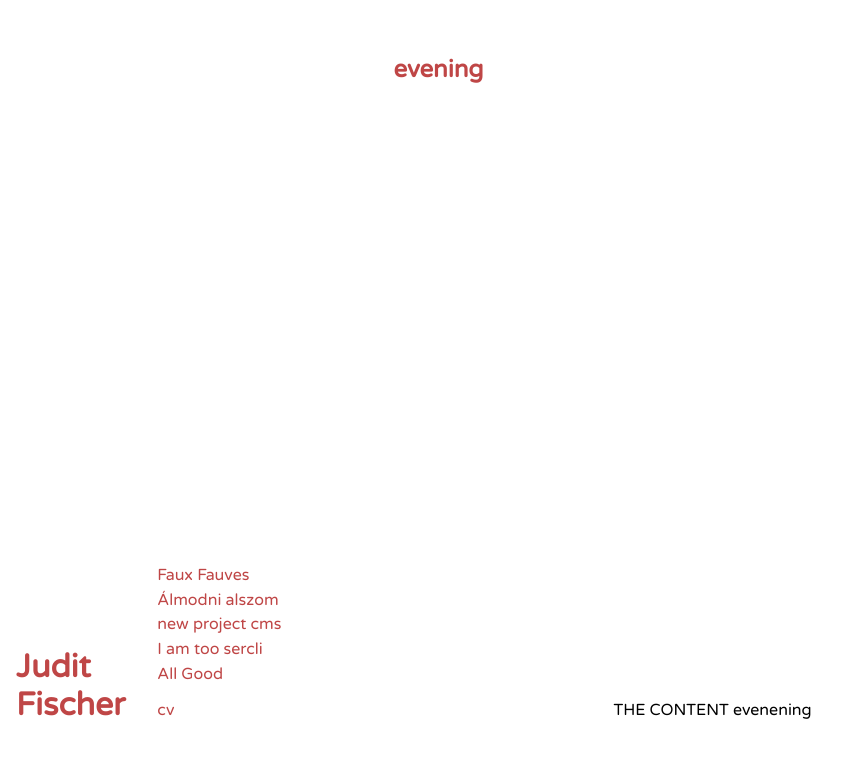
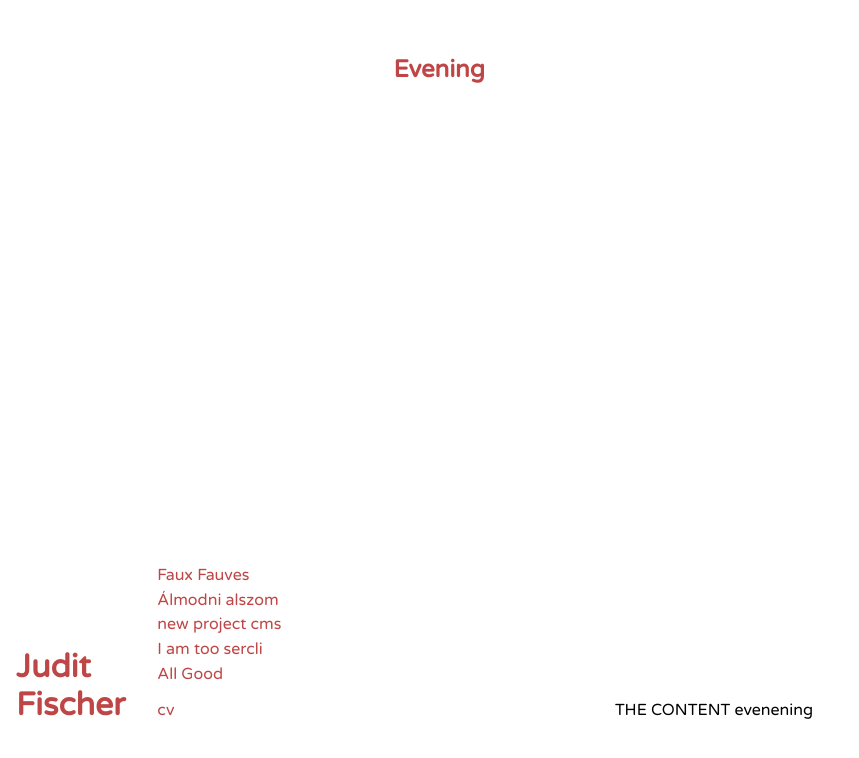
Before and after one commit to zalavariandris/juditfischer-jekyllcms, a Jekyll site: the page built from _posts/2020-12-30-evening.md, in a window 1280 px wide. Shown: the top 758 px of the page, without its empty margins (0-859 px from the left). Built offline with Jekyll 4.4.1, drawn with Linux system fonts in a browser that asks for light colours; some web fonts are replaced; our own code applies the rules of GitHub Pages for plain Markdown files.

```diff
--- a/_posts/2020-12-30-evening.md
+++ b/_posts/2020-12-30-evening.md
@@ -1,5 +1,5 @@
 ---
-title: evening
+title: Evening
 date: '2020-12-30'
 ---
 THE CONTENT evenening
```
